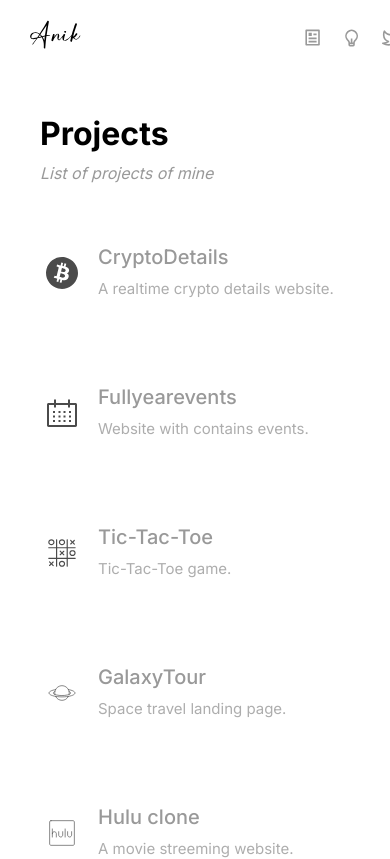
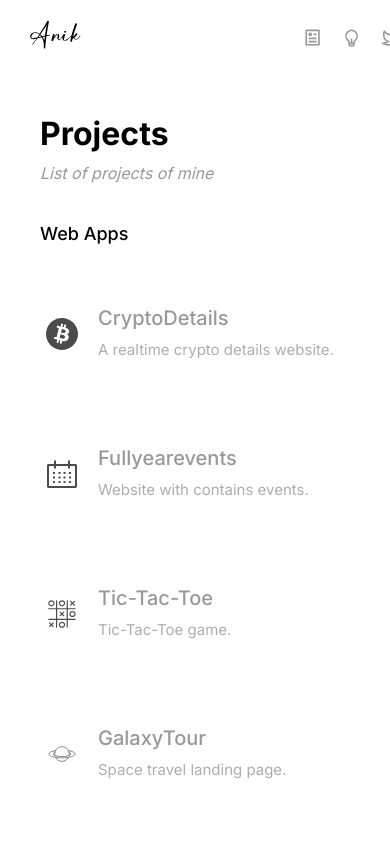
Before and after one commit to heyanik/myportfolio, a React (Create React App) app: page /projects in a window 390 px wide. Shown: the top 859 px of the page. Built offline with nearby package versions, Linux system fonts and the light colour scheme.

Commit message:
fixing styles

```diff
--- a/src/markdown/projects.md
+++ b/src/markdown/projects.md
@@ -1,6 +1,8 @@
 # Projects
 
 List of projects of mine
+
+### Web Apps
 
 <a href="https://cryptodetails.vercel.app/" target="_blank">
 ![text](bitcoin.svg)
@@ -40,5 +42,14 @@ Hulu clone<br/>
 <span style="font-size:15px; opacity: calc(80%); font-weight:400;">A movie streeming website.</span>
 </span>
 </a>
+<a href="https://heyanik.github.io/Promodoro-Timer/" target="_blank">
+![text](pomodoro.svg)
+<span>
+Pomodoro<br/>
+<span style="font-size:15px; opacity: calc(80%); font-weight:400;">Pomodoro website.</span>
+</span>
+</a>
+
+### Mobile Apps
 
 ## 2022-PRESENT © Anik Das Partha
--- a/src/pages/ProjectsStyle.css
+++ b/src/pages/ProjectsStyle.css
@@ -42,6 +42,12 @@
   margin-bottom: 10px;
   color: #b2b2b2;
 }
+.project-md > h3 {
+  font-size: 1.125rem;
+  font-weight: 500;
+  color: #000;
+  margin-top: 40px;
+}
 
 @media screen and (max-width: 600px) {
   .project-md {
@@ -67,4 +73,10 @@
     margin-left: 40px;
     color: #b2b2b2;
   }
+  .project-md > h3 {
+    font-size: 1.125rem;
+    font-weight: 500;
+    color: #000;
+    margin-left: 30px;
+  }
 }
```
Also changed, not shown: public/pomodoro.svg (added).
